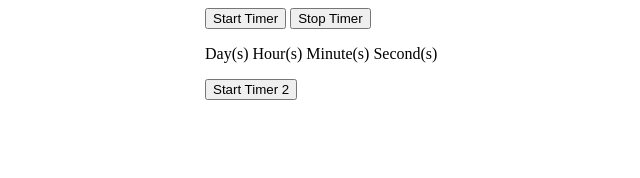
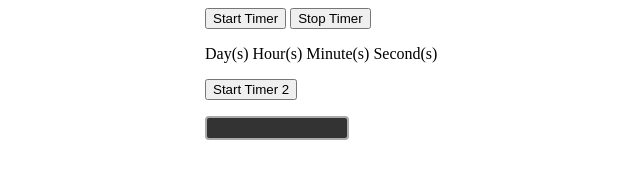
Before and after one commit to jlock64/countdown-timer, a plain HTML site: page index.html in a window 1280 px wide. Shown: the whole page, without its empty margins (115-755 px from the left). Drawn offline with Linux system fonts and the light colour scheme.

Commit message:
add some color to timer window

```diff
--- a/app.css
+++ b/app.css
@@ -11,3 +11,15 @@ h1 {
   font-size: 36px;
   font-family: sans-serif;
 }
+
+#timerTwo {
+  display: inline-block;
+  border: 2px solid #aaa;
+  padding: 10px;
+  color: #fff;
+  background-color: #333;
+  border-radius: 4px;
+  width: 120px;
+  text-align: center;
+  font-family: Helvetica;
+}
--- a/index.html
+++ b/index.html
@@ -20,7 +20,9 @@
 	</div>
 	<div class="countdownTwo">
 		<button onclick="startTimerTwo()" type="button">Start Timer 2</button>
-		<p id="timerTwo"></p>
+		<div>
+			<p id="timerTwo"></p>
+		</div>
 	</div>
 </div>
 <script src="main.js" type="text/javascript"></script>
--- a/main.js
+++ b/main.js
@@ -57,7 +57,7 @@ var countDownDate = new Date().getTime() + 302000
 // Update the count down every 1 second
 var x = setInterval(function() {
 
-  // Get todays date and time
+  // Get todays date and time in milliseconds
   var now = new Date().getTime()
 
   // Find the remainingTime between now and the count down date
```
